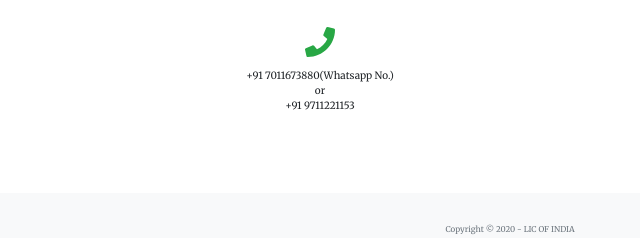
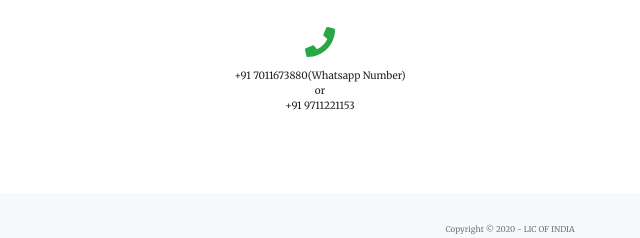
Before and after one commit to licbenefits/licbenefits.github.io, a plain HTML site: page index.html in a window 1280 px wide. Shown: the part 4170-4408 px from the top of the page, 130-770 px from the left. Drawn offline with nearby package versions, Linux system fonts and the light colour scheme; a small style sheet from the web is missing.

Commit message:
changed text of a file

```diff
--- a/index.html
+++ b/index.html
@@ -541,7 +541,7 @@
             <div class="row">
                 <div class="col-lg-4 ml-auto text-center mb-5 mb-lg-0">
                     <i class="fas fa-phone fa-3x mb-3 text-success"></i>
-                    <div>+91 7011673880(Whatsapp No.)</div>
+                    <div>+91 7011673880(Whatsapp Number)</div>
                     <div>or</div>
                     <div>+91 9711221153</div>
                 </div>
```
